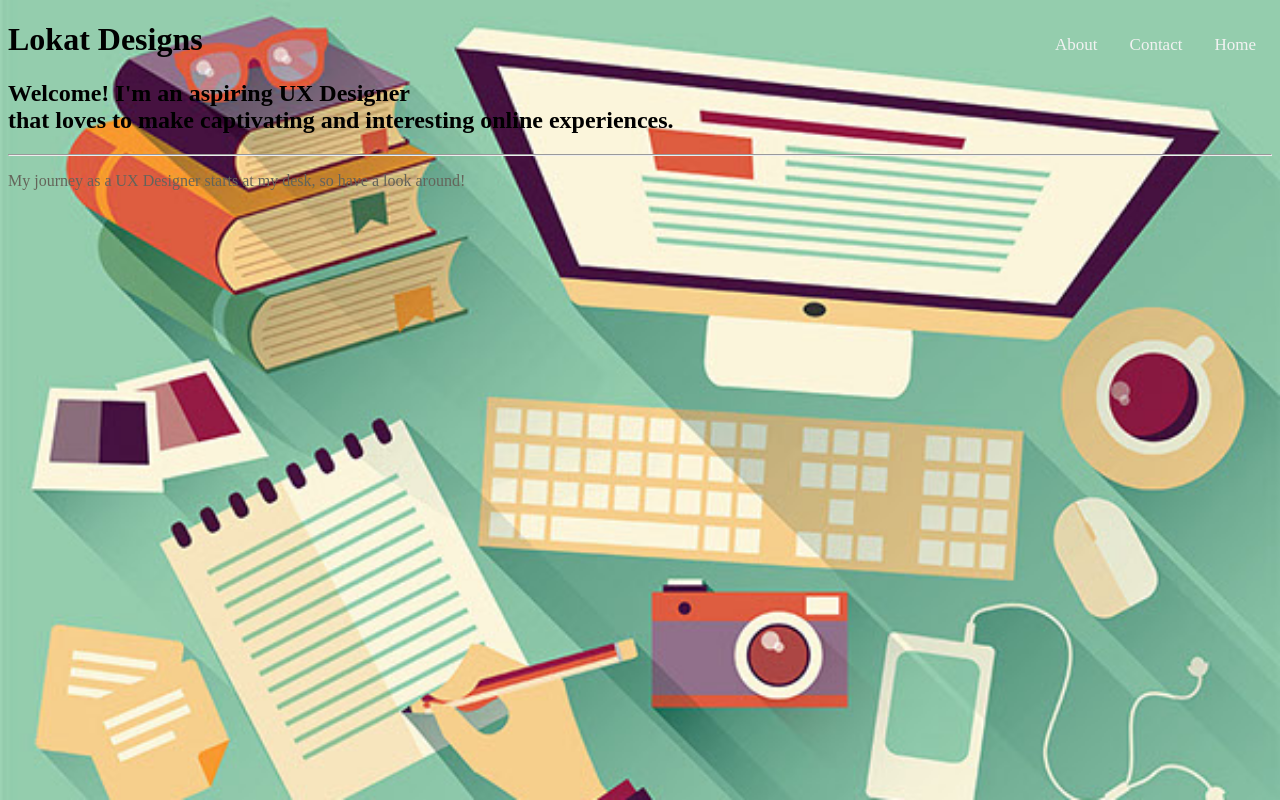
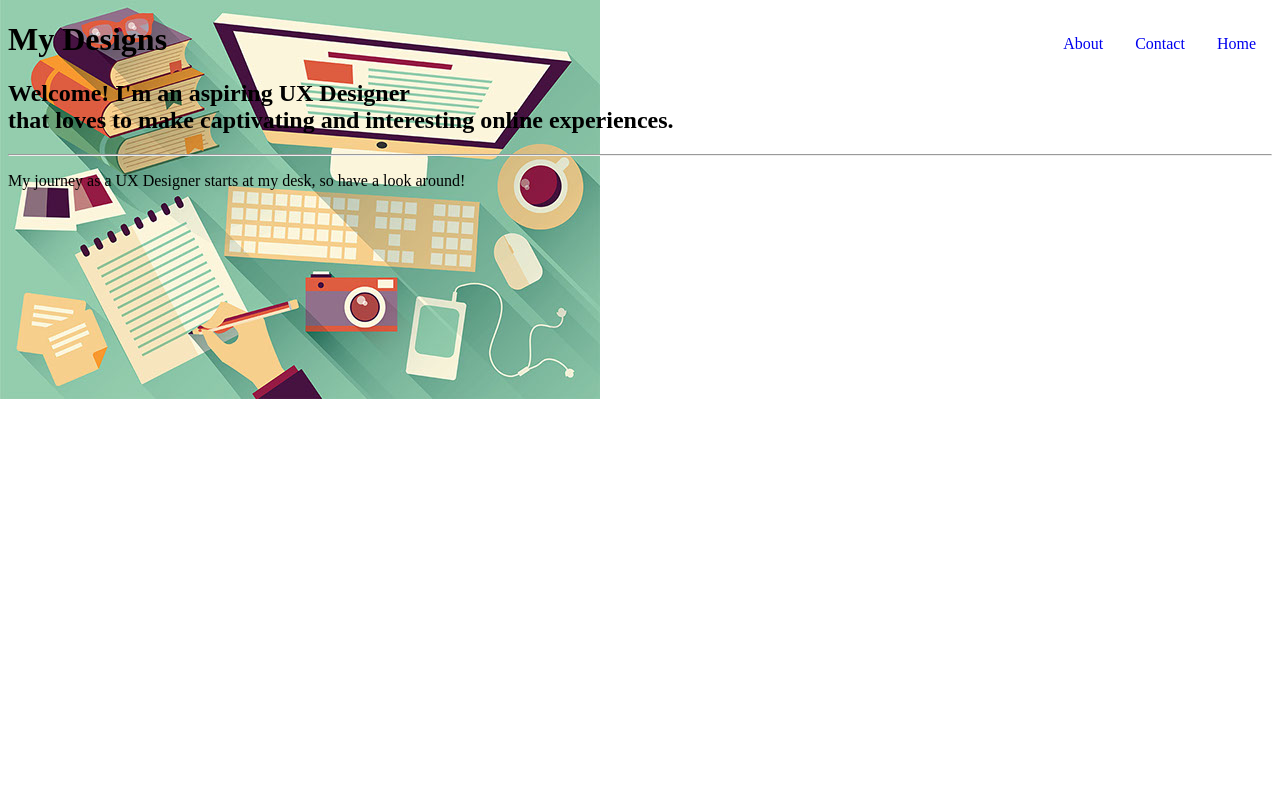
Before and after one commit to xlokatx/xlokatx.github.io, a plain HTML site: page unit_3/index.html in a window 1280 px wide. Drawn offline with Linux system fonts and the light colour scheme; files that its build step writes are made by us from their sources.

Commit message:
more edits

```diff
--- a/unit_3/css/style.css
+++ b/unit_3/css/style.css
@@ -1,17 +1,6 @@
 body {
-	background: "images/Desk.jpg" fixed;
-	background-repeat: no-repeat;
-	background-size: cover;
+	background: url("../images/Desk.jpg") no-repeat;
 }
-
-hr {
-	size: 200 px;
-}
-
-p {
-	color: rgb(100,100,90);
-}
-
 
 /* Add a black background color to the top navigation */
 /*.topnav {
@@ -22,12 +11,11 @@ p {
 /* Style the links inside the navigation bar */
 .topnav a {
     float: right;
-    display: block;
-    color: #f2f2f2;
+    /*display: block;*/
     text-align: center;
     padding: 14px 16px;
     text-decoration: none;
-    font-size: 17px;
+    font-size: 50 px;
 }
 
 /* Change the color of links on hover */
--- a/unit_3/index.html
+++ b/unit_3/index.html
@@ -1,16 +1,16 @@
 <!DOCTYPE html>
 <html>
 <head>
-	<title>My Designs</title>
+	<title>Lokat Designs</title>
 	<link rel="stylesheet" type="text/css" href="style.css"
 </head>
-<body background="images/Desk.jpg">
+<body>
 	<div class="topnav" id="myTopnav">
   		<a href="#home">Home</a>
   		<a href="#contact">Contact</a>
   		<a href="#about">About</a>
 	</div>
-	<h1>Lokat Designs</h1>
+	<h1>My Designs</h1>
 
 	<h2>Welcome! I'm an aspiring UX Designer <br />that loves to make captivating and interesting online experiences.
 	</h2>
```
